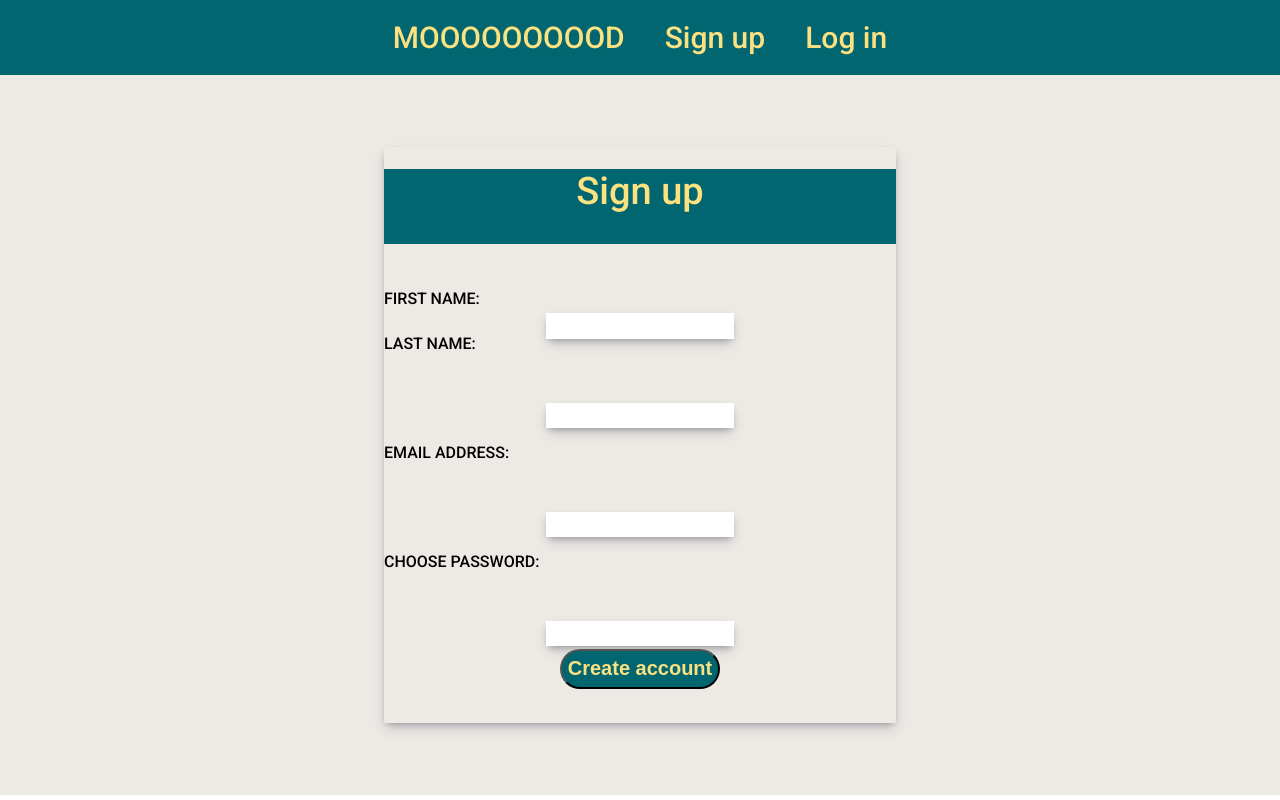
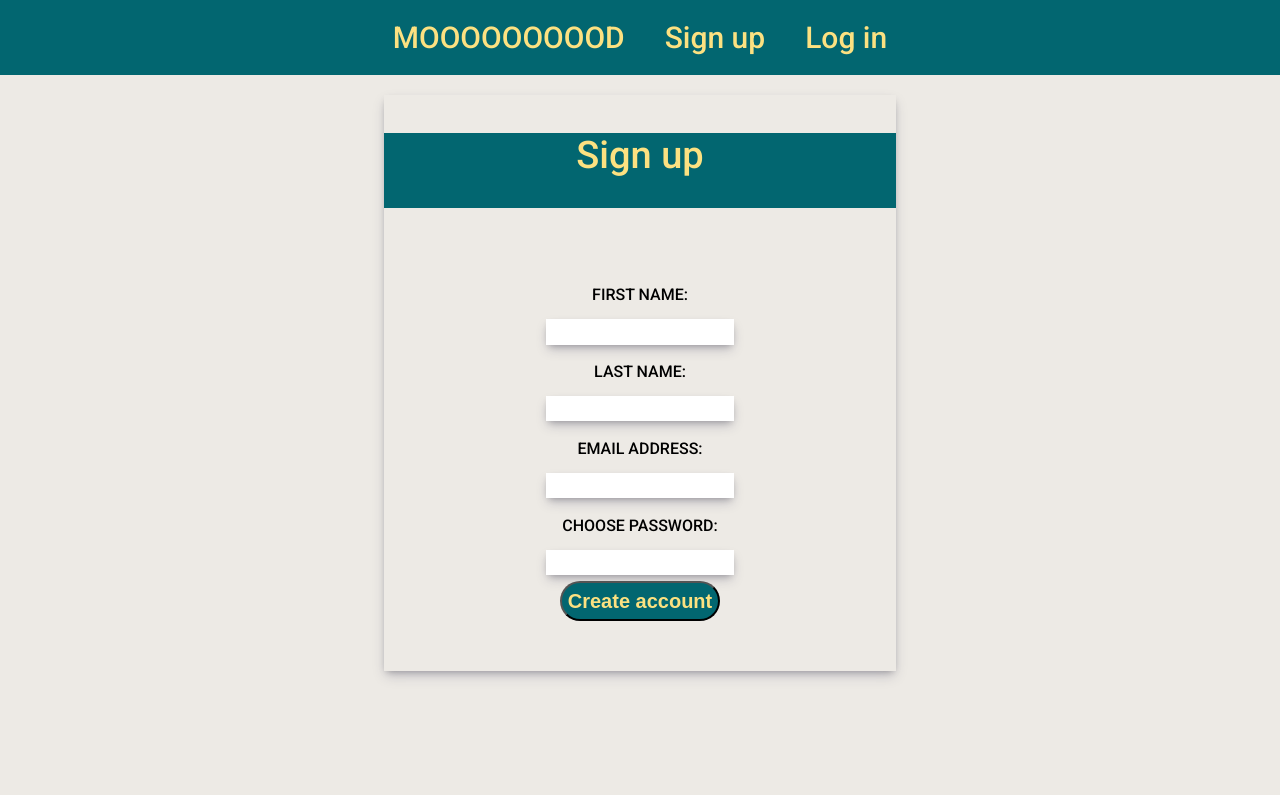
Before and after one commit to AlexandraDonchenko/Mood, a React (Create React App) app in the folder client/my-app/: page /sign-up in a window 1280 px wide. Built offline with nearby package versions, Linux system fonts and the light colour scheme.

Commit message:
nessasary css

```diff
--- a/client/my-app/src/components/dashboard/dashboard.css
+++ b/client/my-app/src/components/dashboard/dashboard.css
@@ -44,6 +44,21 @@
   font-weight: bold;
   color: #fce181;
 }
+.smaller-redirect {
+  align-self: center;
+  position: relative;
+  bottom: 2%;
+  width: auto;
+  height: 20px;
+  font-size: 15px;
+  margin-top: 2%;
+  text-align: center;
+  border-radius: 50px;
+  background-color: #026670;
+  font-size: 15px;
+  font-weight: bold;
+  color: #fce181;
+}
 .butto-div {
   align-self: center;
 }
--- a/client/my-app/src/components/log-in-page/log-in-page.css
+++ b/client/my-app/src/components/log-in-page/log-in-page.css
@@ -34,5 +34,9 @@
   width: 100%;
   display: flex;
   flex-direction: column;
-  justify-content: center;
+  justify-content: space-between;
 }
+.request {
+  margin-bottom: 10px;
+  text-align: center;
+}
--- a/client/my-app/src/components/log-in-page/log-in-page.tsx
+++ b/client/my-app/src/components/log-in-page/log-in-page.tsx
@@ -35,7 +35,7 @@ function LogIn(props: object) {
             }}
           >
             <div className="input-container">
-              <div>ENTER EMAIL ADDRESS:</div>
+              <div className="request">ENTER EMAIL ADDRESS:</div>
 
               <input
                 type="text"
@@ -45,7 +45,7 @@ function LogIn(props: object) {
               />
             </div>
             <div className="input-container">
-              <div>ENTER PASSWORD:</div>
+              <div className="request">ENTER PASSWORD:</div>
               <input
                 type="text"
                 name="Password"
--- a/client/my-app/src/components/sidebar/sidebar.css
+++ b/client/my-app/src/components/sidebar/sidebar.css
@@ -30,7 +30,8 @@
   margin-bottom: 15px;
 }
 .pop-up {
-  height: 100px;
+  height: 200px;
+  width: 400px;
   position: absolute;
   top: 40%;
   left: 40%;
--- a/client/my-app/src/components/sidebar/sidebar.tsx
+++ b/client/my-app/src/components/sidebar/sidebar.tsx
@@ -51,14 +51,26 @@ const Sidebar: React.FC<Props> = ({ createDiary, diaries, getEntries }) => {
       </button>
       {modal ? (
         <div className="pop-up">
-          <div className="form-box-for-user">
-            <span>CHOOOSE NAME FOR YOUR DIARY</span>
+          <div className="form-box-for-user-b">
+            <div className="request">CHOOOSE NAME FOR YOUR DIARY</div>
             <form className="diary-form" onSubmit={handleDiary}>
-              <input type="text" value={justName} onChange={handleName} />
-              <button type="submit" value="Submit" onSubmit={handleDiary}>
+              <textarea
+                className="create-diary-textarea"
+                value={justName}
+                onChange={handleName}
+              />
+              <button
+                className="smaller-redirect"
+                type="submit"
+                value="Submit"
+                onSubmit={handleDiary}
+              >
                 Create new Diary
               </button>
-              <button onClick={toggle}> CLOSE</button>
+              <button className="smaller-redirect" onClick={toggle}>
+                {' '}
+                CLOSE
+              </button>
             </form>
           </div>
         </div>
--- a/client/my-app/src/components/sign-up-page/sign-up-page.css
+++ b/client/my-app/src/components/sign-up-page/sign-up-page.css
@@ -0,0 +1,3 @@
+.request {
+  align-self: center;
+}
--- a/client/my-app/src/components/sign-up-page/sign-up-page.tsx
+++ b/client/my-app/src/components/sign-up-page/sign-up-page.tsx
@@ -45,7 +45,7 @@ function SignUP() {
         >
           <div className="header">Sign up</div>
           <div className="input-container">
-            FIRST NAME:
+            <div className="request">FIRST NAME: </div>
             <input
               type="text"
               name="FirstName"
@@ -53,8 +53,8 @@ function SignUP() {
               onChange={handleFirstName}
             />
           </div>
-          LAST NAME:
           <div className="input-container">
+            <div className="request">LAST NAME:</div>
             <input
               type="text"
               name="LastName"
@@ -62,8 +62,8 @@ function SignUP() {
               onChange={handleLastName}
             />
           </div>
-          <span>EMAIL ADDRESS:</span>
           <div className="input-container">
+            <div className="request">EMAIL ADDRESS:</div>
             <input
               type="text"
               name="Email"
@@ -71,8 +71,8 @@ function SignUP() {
               onChange={handleEmail}
             />
           </div>
-          CHOOSE PASSWORD:
           <div className="input-container">
+            <div className="request">CHOOSE PASSWORD:</div>
             <input
               type="text"
               name="Password"
--- a/client/my-app/src/components/user-page/user-page.css
+++ b/client/my-app/src/components/user-page/user-page.css
@@ -24,14 +24,18 @@ input {
   padding: 1%;
   margin: 1%;
 }
-.form-box-for-user {
-  backdrop-filter: blur(10px);
+.form-box-for-user-a {
   background-color: #fef9c7;
   height: 100%;
-  width: 700px;
+  width: 100%;
   position: absolute;
   top: px;
   left: 350px;
+}
+.form-box-for-user-b {
+  background-color: #fef9c7;
+  height: 100%;
+  width: 100%;
 }
 .entry-box {
   width: 100%;
@@ -59,6 +63,8 @@ input {
   align-self: center;
 }
 .my-entries {
+  position: relative;
+  top: 75px;
   height: 400px;
   overflow: scroll;
 }
--- a/client/my-app/src/components/user-page/user-page.tsx
+++ b/client/my-app/src/components/user-page/user-page.tsx
@@ -62,12 +62,16 @@ const UserPage: React.FC<Props> = ({ diary, addEntry }) => {
             </button>
           </form>
         </div>
-      ) : null}
+      ) : (
+        <div>
+          <SentimentAnalysis entries={diary.entries}></SentimentAnalysis>
           <div className="my-entries">
             {entries.map((entry: any) => {
               return (
                 <div className="entry-box">
-              <div className="date">{Moment(entry.date).format('DD.MM')}</div>
+                  <div className="date">
+                    {Moment(entry.date).format('DD.MM')}
+                  </div>
                   <div className="diary-entry-text">
                     <div className="texti">{entry.text}</div>
                   </div>
@@ -75,7 +79,8 @@ const UserPage: React.FC<Props> = ({ diary, addEntry }) => {
               );
             })}
           </div>
-      <SentimentAnalysis entries={diary.entries}></SentimentAnalysis>
+        </div>
+      )}
     </div>
   );
 };
```
Also changed, not shown: 1 other file (tests, documents, lock files or other folders). Lines whose indentation alone changed are shown as unchanged.
